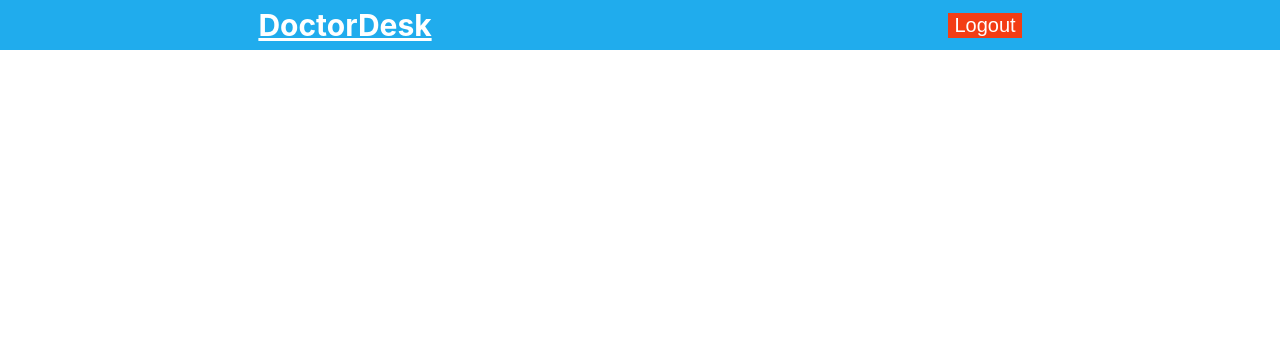
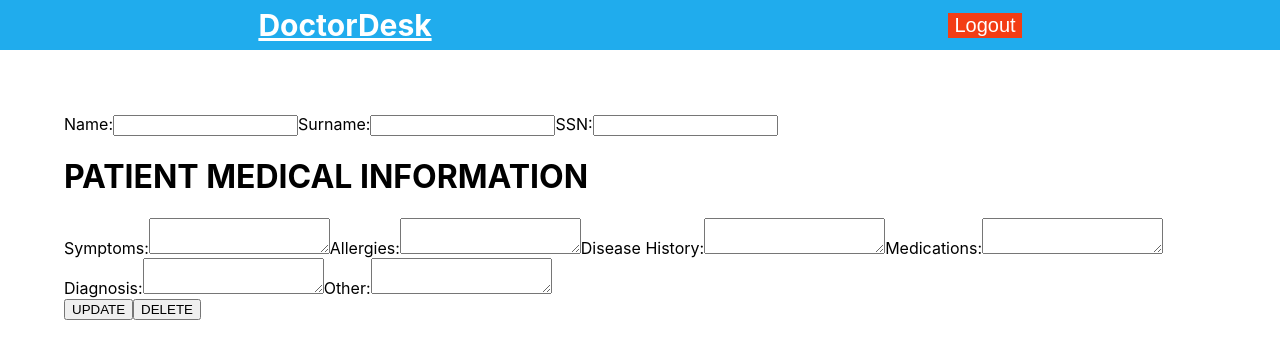
Before and after one commit to AchmetCh/doctordesk, a React (Create React App) app in the folder client/: page /edit-patient/1 in a window 1280 px wide. Before the commit this address had no page. Shown: the top 358 px of the page. Built offline with nearby package versions, Linux system fonts and the light colour scheme; no server answers; sample sign-in values are in the browser's storage.

Commit message:
changes on SearchPatient.js, some errors to be solved in Patient.Info.js

```diff
--- a/client/src/App.js
+++ b/client/src/App.js
@@ -1,6 +1,6 @@
 import './App.css';
 import React, {useState} from 'react'
-import { BrowserRouter as Router, Route, Routes, Navigate } from 'react-router-dom';
+import { BrowserRouter as Router, Route, Routes, Navigate, BrowserRouter } from 'react-router-dom';
 import NavBar from './components/NavBar';
 import Login from './components/Login';
 import SearchPatient from './components/SearchPatient';
@@ -15,18 +15,22 @@ function App() {
         {isLoggedIn ? (
           <>
             <NavBar className="layout" />
+
             <Routes>
               <Route path="/searchpatient" element={<SearchPatient />} />
               <Route index element={<SearchPatient />} />
-              <Route path="/patientinfo" element={<PatientInfo />} />
+              <Route path="/edit-patient/:ssn" element={<PatientInfo />} />
               {/* Add more routes here */}
             </Routes>
+
           </>
         ) : (
+
           <Routes>
            <Route path="/" element={<Login />} />
             <Route path="*" element={<Navigate to="/" />} />
           </Routes>
+
         )}
       </div>
     </Router>
--- a/client/src/components/PatientInfo.js
+++ b/client/src/components/PatientInfo.js
@@ -2,10 +2,13 @@
 //patient info: name, surname, SSN, symptoms, allergies, disease history, medications, diagnosis, other
 
 import React, { useState, useEffect } from "react";
+import { useLocation } from "react-router-dom";
 // import Layout from "./Layout";
 import axios from "axios";
 
 function PatientInfo() {
+  const location = useLocation()
+  const patient = location.state?.patient; //get patient info from patient list page
   const [patientInfo, setPatientInfo] = useState({
     name: "",
     surname: "",
@@ -48,7 +51,7 @@ function PatientInfo() {
 
   const handleUpdate = async () => {
     try {
-      const res = await axios.put(`/update/${patientInfo.SSN}`, patientInfo)
+       await axios.put(`/update/${patientInfo.SSN}`, patientInfo)
         console.log("Patient info updated successfully");
     } catch (error) {
       console.log('Update not successful');
@@ -60,7 +63,7 @@ function PatientInfo() {
 
   const handleDelete = async () => {
     try {
-      const res= await axios.delete(`/delete/${patientInfo.SSN}`)
+       await axios.delete(`/delete/${patientInfo.SSN}`)
         console.log("Patient info deleted successfully");
     } catch (error) {
       console.log(error);
@@ -104,7 +107,7 @@ function PatientInfo() {
           </label>
 
           <h1 className="h1-patient-med">PATIENT MEDICAL INFORMATION</h1>
-
+      <div className="second-card-info">
           <label className="patient-symptoms">
             Symptoms:
             <textarea
@@ -153,6 +156,7 @@ function PatientInfo() {
               onChange={handleInputChange}
             />
           </label>
+          </div>
           <button className="update-btn" onClick={handleUpdate}>
             UPDATE
           </button>
--- a/client/src/components/SearchPatient.js
+++ b/client/src/components/SearchPatient.js
@@ -39,6 +39,7 @@
 
 
 import React, { useEffect, useState } from 'react';
+import { useNavigate } from 'react-router-dom';
 import axios from 'axios';
 
 const SearchPatient = () => {
@@ -46,6 +47,8 @@ const SearchPatient = () => {
   const [patient, setPatient] = useState(null);
   const [allPatient, setAllPatient] = useState(null)
   const apiUrl = 'http://localhost:8000';
+  //kris: adding hook navigate
+  const navigate = useNavigate()
 
   const handleSearch = async () => {
     if (ssn) {
@@ -53,6 +56,8 @@ const SearchPatient = () => {
         const res = await axios.get(`${apiUrl}/api/search/${ssn}`);
         if (res.data) {
           setPatient(res.data);
+          //kris: added navigate hook here
+          navigate(`/edit-patient/${ssn}`)
         } else {
           alert('Patient not found');
         }
@@ -97,7 +102,7 @@ useEffect(() => {
         <div>
           <h2>Patient Found:</h2>
           <div onClick={()=> handleRowClick(patient.SSN)}>
-          <p>SSN: {patient.surname}</p>
+          <p>Surname: {patient.surname}</p>
           <p>Name: {patient.name}</p>
           <p>SSN: {patient.SSN}</p>
           {/* Add more patient details here */}
```
Also changed, not shown: client/src/components/PatientInfo.css (added, +8 -0 lines).
